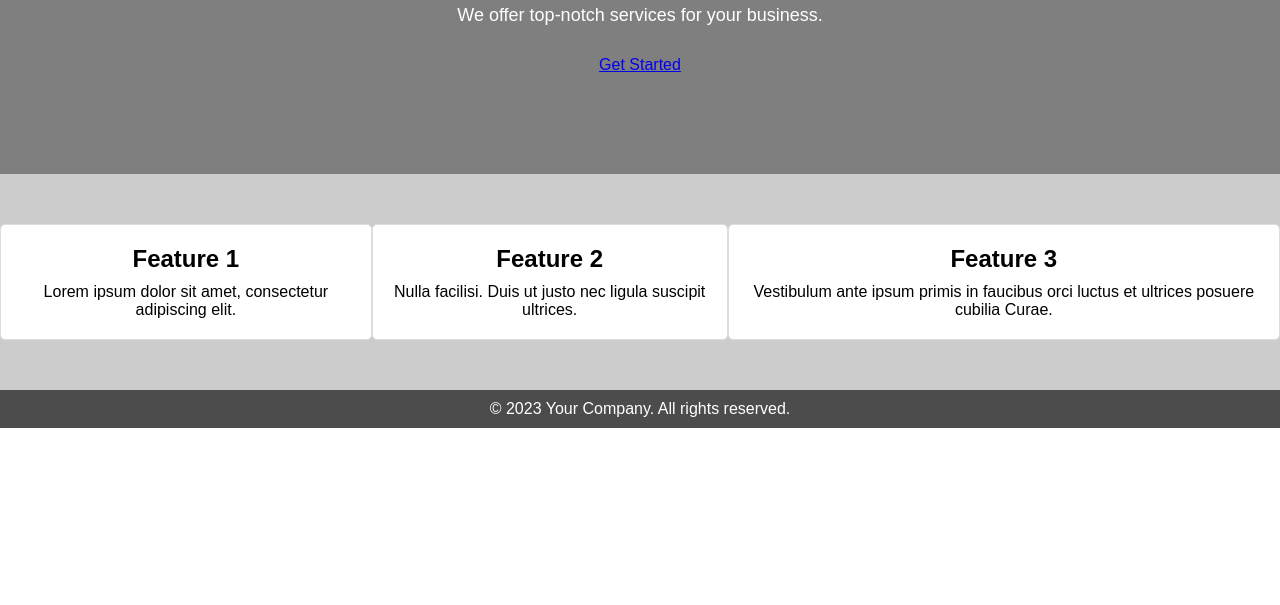
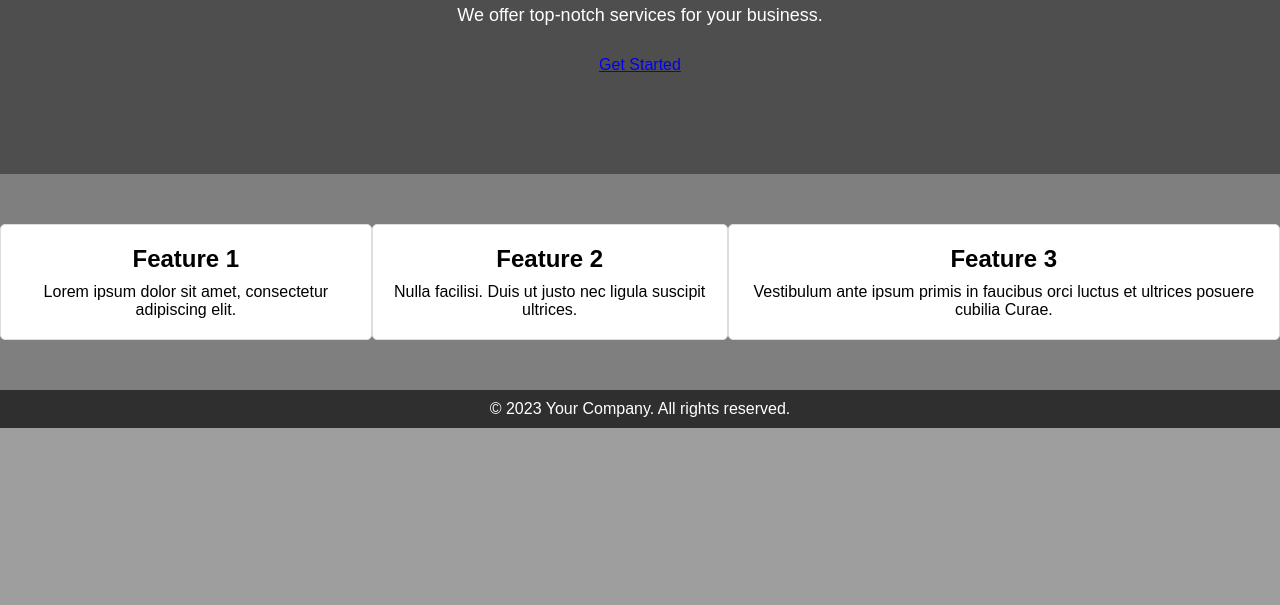
Before and after one commit to Miileke/FirstWeb, a plain HTML site: page index.html in a window 1280 px wide. Shown: the part 195-800 px from the top of the page. Drawn offline with Linux system fonts and the light colour scheme; the site is published under a folder, as on GitHub Pages, so addresses that start at the root find nothing.

Commit message:
index.html

```diff
--- a/index.html
+++ b/index.html
@@ -14,10 +14,11 @@
 
         /* Apply a background image dynamically */
         body {
-            background-image: url('/static/anime.jpg'); /* Update the path accordingly */
+            background-image: url('anime.jpg'); /* Update the path accordingly */
             background-size: cover;
             background-repeat: no-repeat;
             font-family: Arial, sans-serif;
+            margin: 0; /* Remove default margin to ensure full background coverage */
         }
 
         /* Style the header and navigation */
```
